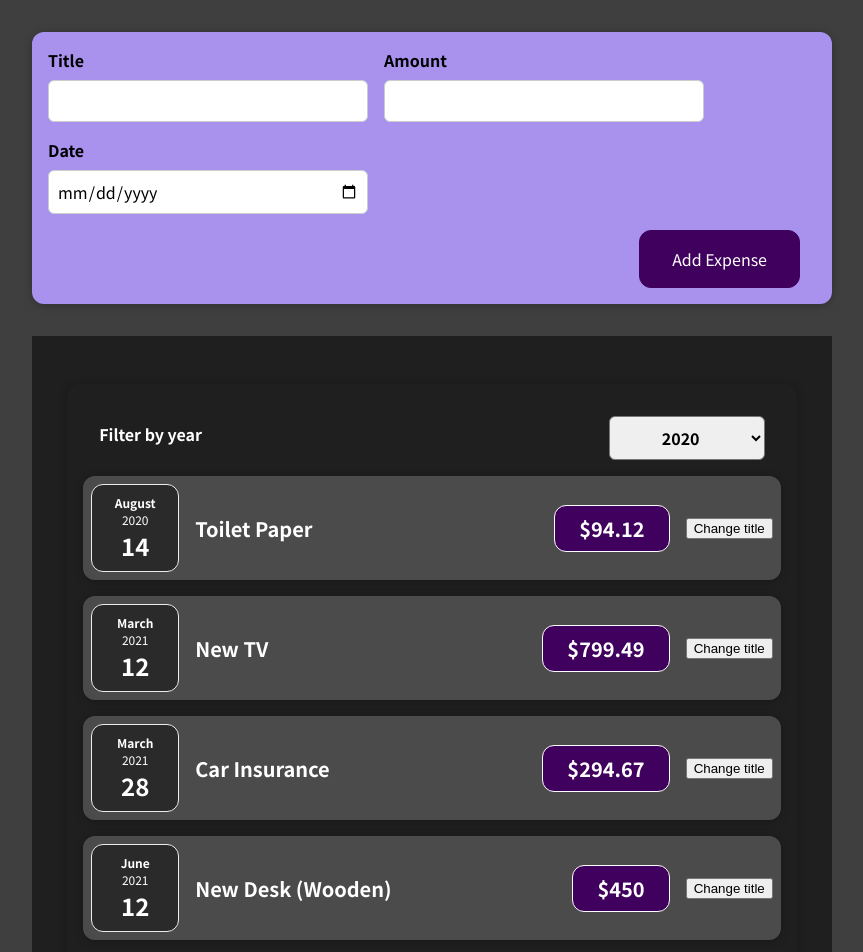
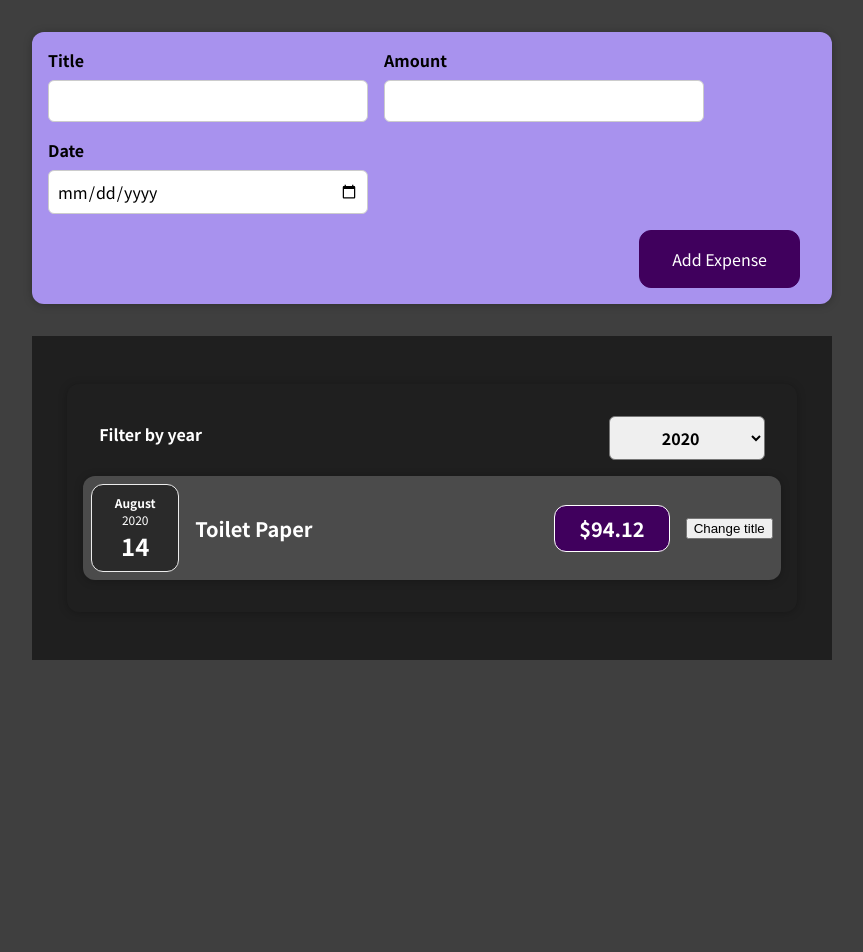
Before and after one commit to Vishakhavel/react-stuff, a React (Create React App) app: page / in a window 1280 px wide. Shown: the top 952 px of the page, without its empty margins (208-1071 px from the left). After the commit the page ends 800 px from the top, so only its background shows below. Built offline with nearby package versions, Linux system fonts and the light colour scheme.

Commit message:
prog:5:28

```diff
--- a/src/App.js
+++ b/src/App.js
@@ -1,15 +1,21 @@
 // import ExpenseItem from './components/ExpenseItem'
 import Expenses from './components/Expenses/Expenses'
 import NewExpense from './components/NewExpense/NewExpense'
-const App = () => {
-  const expenses = [
+import { useState } from 'react'
+
+const DUMMY_EXPENSES = [
   {
     id: 'e1',
     title: 'Toilet Paper',
     amount: 94.12,
     date: new Date(2020, 7, 14),
   },
-    { id: 'e2', title: 'New TV', amount: 799.49, date: new Date(2021, 2, 12) },
+  {
+    id: 'e2',
+    title: 'New Television',
+    amount: 799.49,
+    date: new Date(2021, 2, 12),
+  },
   {
     id: 'e3',
     title: 'Car Insurance',
@@ -24,17 +30,20 @@
   },
 ]
 
+const App = () => {
+  const [expenses, setExpenses] = useState(DUMMY_EXPENSES)
+
   const addExpenseHandler = (expense) => {
-    console.log('vanakkam da mapla, from app.js')
+    setExpenses((prevExpenses) => {
+      return [...prevExpenses, expense]
+    })
   }
   return (
     <div>
       <NewExpense onAddExpense={addExpenseHandler} />
       <div className='expenses'>
-        <Expenses data={expenses} />
+        <Expenses items={expenses} />
       </div>
-
-      <p>hi</p>
     </div>
   )
 }
--- a/src/components/Expenses/Expenses.js
+++ b/src/components/Expenses/Expenses.js
@@ -1,21 +1,18 @@
 import './Expenses.css'
 import ExpenseItem from './ExpenseItem'
 import { useState } from 'react'
-// import ExpensesFilter from './ExpensesFilter'
 import ExpensesFilter from './ExpensesFilter'
 import Card from '../UI/Card'
 const Expenses = (props) => {
-  const expenses = props.data
-  console.log(expenses)
   const [filteredYear, setFilteredYear] = useState('2020')
   const handleSelectedDate = (selectedYear) => {
-    // logic to handle data returned from the expensesfilter component.
+    setFilteredYear(selectedYear)
+  }
+  // filtering by date
+  const filteredExpenses = props.items.filter((expense) => {
+    return expense.date.getFullYear().toString() === filteredYear
+  })
 
-    console.log('hey form expenses!')
-
-    setFilteredYear(selectedYear)
-    console.log(selectedYear)
-  }
   return (
     <div>
       <Card className='expenses'>
@@ -23,26 +20,14 @@
           selected={filteredYear}
           selectedDate={handleSelectedDate}
         />
-        <ExpenseItem
-          title={expenses[0].title}
-          amount={expenses[0].amount}
-          date={expenses[0].date}
-        />
-        <ExpenseItem
-          title={expenses[1].title}
-          amount={expenses[1].amount}
-          date={expenses[1].date}
-        />
-        <ExpenseItem
-          title={expenses[2].title}
-          amount={expenses[2].amount}
-          date={expenses[2].date}
-        />
-        <ExpenseItem
-          title={expenses[3].title}
-          amount={expenses[3].amount}
-          date={expenses[3].date}
-        />
+        {filteredExpenses.map((expense) => (
+          <ExpenseItem
+            key={expense.id}
+            title={expense.title}
+            amount={expense.amount}
+            date={expense.date}
+          />
+        ))}
       </Card>
     </div>
   )
--- a/src/components/NewExpense/NewExpense.js
+++ b/src/components/NewExpense/NewExpense.js
@@ -5,11 +5,9 @@
   // prop here to communicate with parent!
   const saveExpenseDataHandler = (enteredExpenseData) => {
     const expenseData = {
+      id: Math.random().toString(),
       ...enteredExpenseData,
-      id: Math.random().toString(),
     }
-
-    console.log(expenseData)
 
     props.onAddExpense(expenseData)
   }
```
Also changed, not shown: 1 other file (tests, documents, lock files or other folders). Lines whose indentation alone changed are shown as unchanged.
